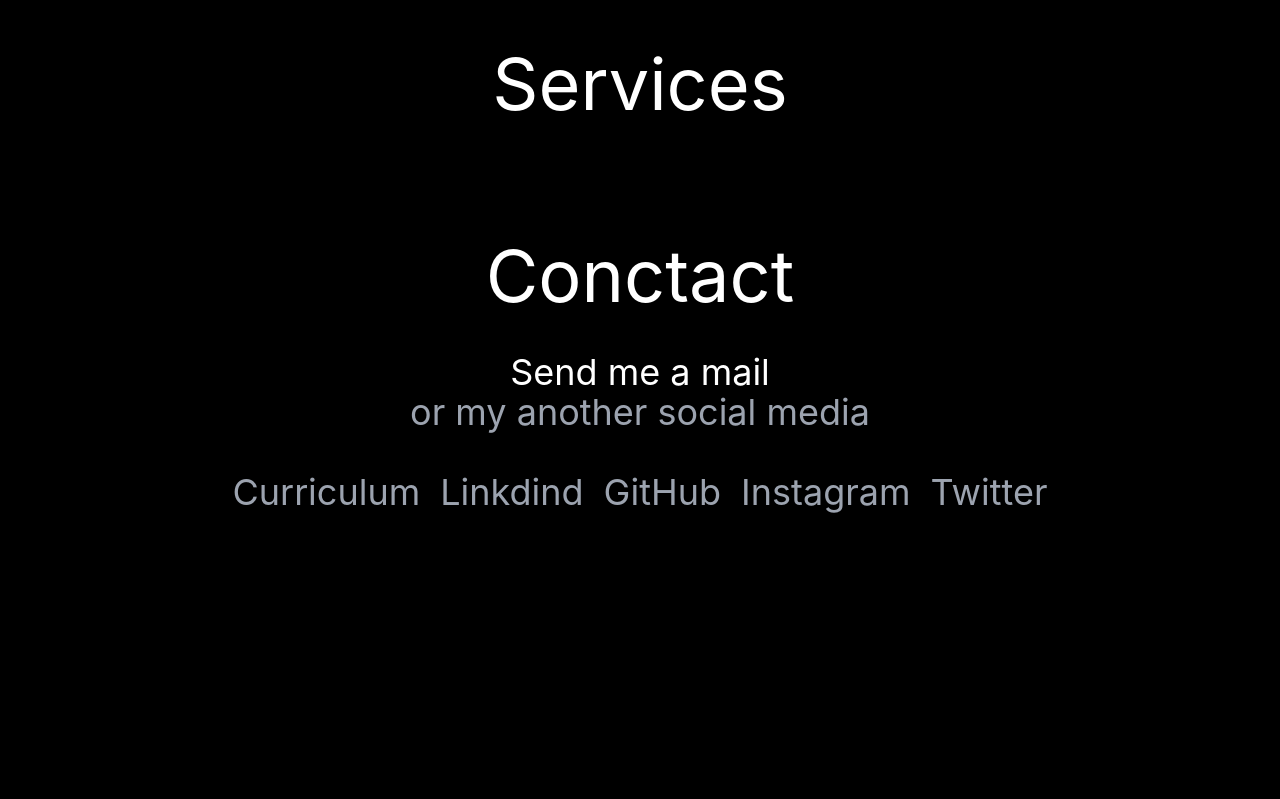
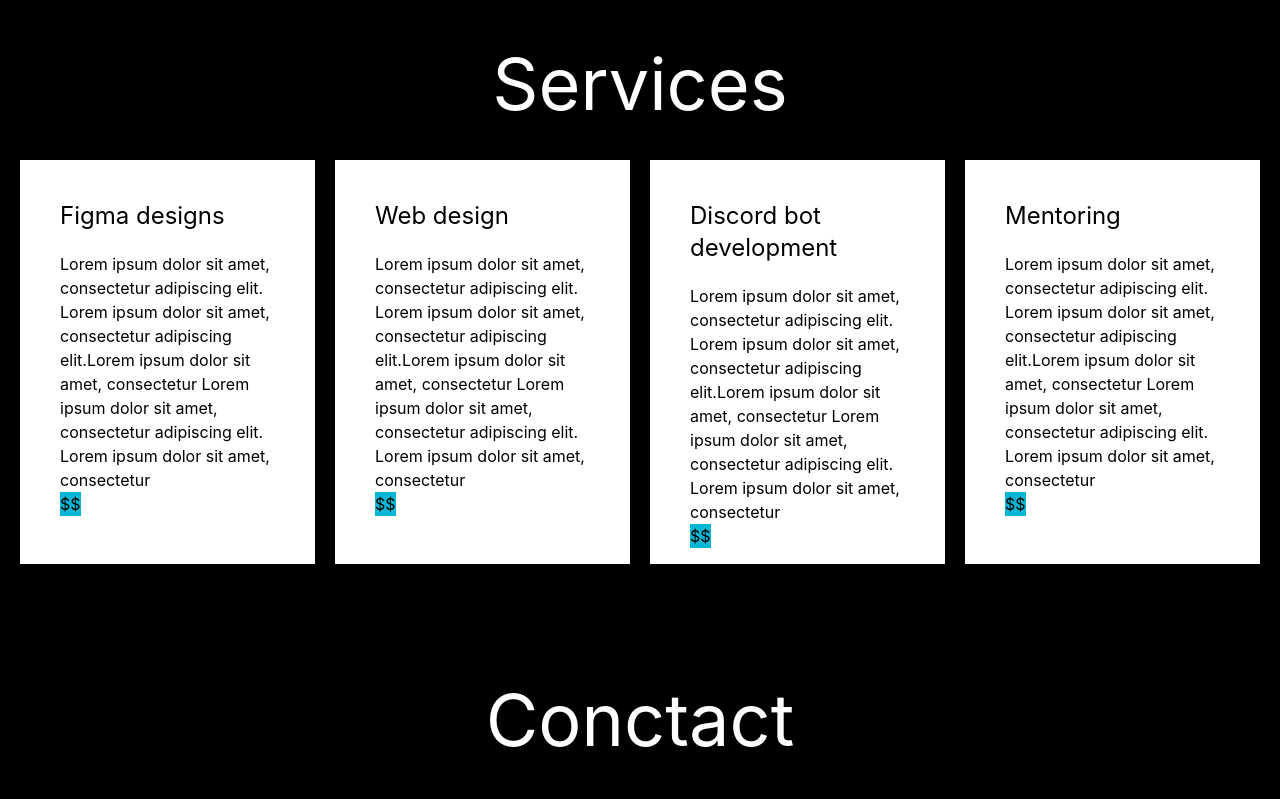
Before and after one commit to 1001-caleb/portafolioV2, a Next.js app: page / in a window 1280 px wide. Shown: the part 920-1719 px from the top of the page. Before the commit the page ends 1452 px from the top, so only its background shows below. Built offline with nearby package versions, Linux system fonts and the light colour scheme.

Commit message:
services cards

```diff
--- a/components/Services.tsx
+++ b/components/Services.tsx
@@ -1,12 +1,51 @@
 
 
 function Services() {
+    const services = [
+        {
+            id: 1,
+            title: 'Figma designs',
+            desc: 'Lorem ipsum dolor sit amet, consectetur adipiscing elit. Lorem ipsum dolor sit amet, consectetur adipiscing elit.Lorem ipsum dolor sit amet, consectetur Lorem ipsum dolor sit amet, consectetur adipiscing elit. Lorem ipsum dolor sit amet, consectetur ',
+            price: '$$'
+        },
+        {
+            id: 2,
+            title: 'Web design',
+            desc: 'Lorem ipsum dolor sit amet, consectetur adipiscing elit. Lorem ipsum dolor sit amet, consectetur adipiscing elit.Lorem ipsum dolor sit amet, consectetur Lorem ipsum dolor sit amet, consectetur adipiscing elit. Lorem ipsum dolor sit amet, consectetur ',
+            price: '$$'
+        },
+        {
+            id: 3,
+            title: 'Discord bot development',
+            desc: 'Lorem ipsum dolor sit amet, consectetur adipiscing elit. Lorem ipsum dolor sit amet, consectetur adipiscing elit.Lorem ipsum dolor sit amet, consectetur Lorem ipsum dolor sit amet, consectetur adipiscing elit. Lorem ipsum dolor sit amet, consectetur ',
+            price: '$$'
+        },
+        {
+            id: 4,
+            title: 'Mentoring',
+            desc: 'Lorem ipsum dolor sit amet, consectetur adipiscing elit. Lorem ipsum dolor sit amet, consectetur adipiscing elit.Lorem ipsum dolor sit amet, consectetur Lorem ipsum dolor sit amet, consectetur adipiscing elit. Lorem ipsum dolor sit amet, consectetur ',
+            price: '$$'
+        },
+
+
+    ]
+
     return (
         <>
             <div className='p-5 '>
                 <h3 className='text-white text-4xl lg:text-7xl text-center mt-20 '>Services</h3>
-        <div>
-
+                <div className='flex flex-wrap lg:flex-nowrap gap-5 mt-10'>
+                    {
+                        services.map(service =>{
+                            return(
+                                <div className='bg-white w-max h-70 p-10'>
+                                    <h3 className='text-2xl mb-5'>{service.title}</h3>
+                                    <p className=''>{service.desc}</p>
+                                    <p className='bg-cyan-500 absolute object-bottom'>{service.price}</p>
+                                </div>
+                            )
+                        })
+                    }
                 </div>
             </div>
         </>
```
Lines whose indentation alone changed are shown as unchanged.
